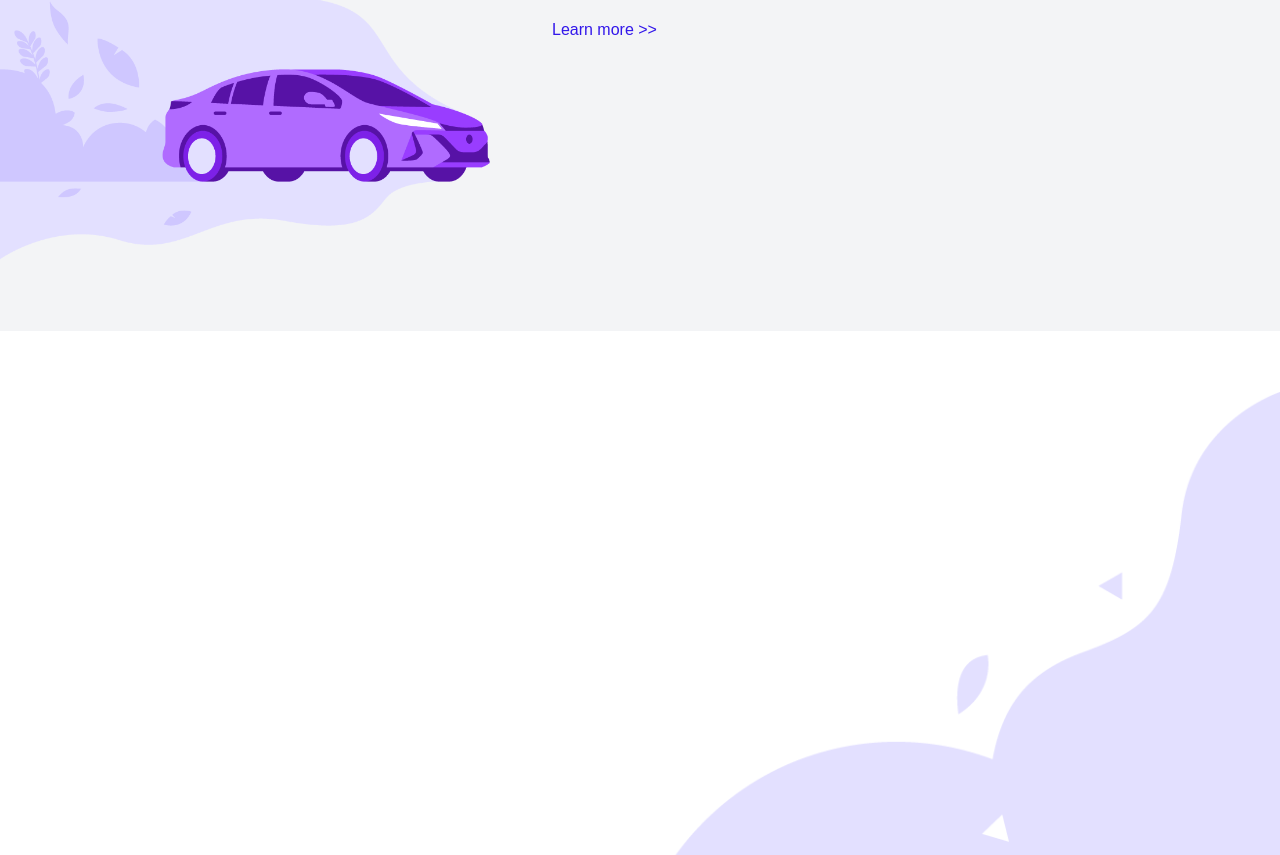
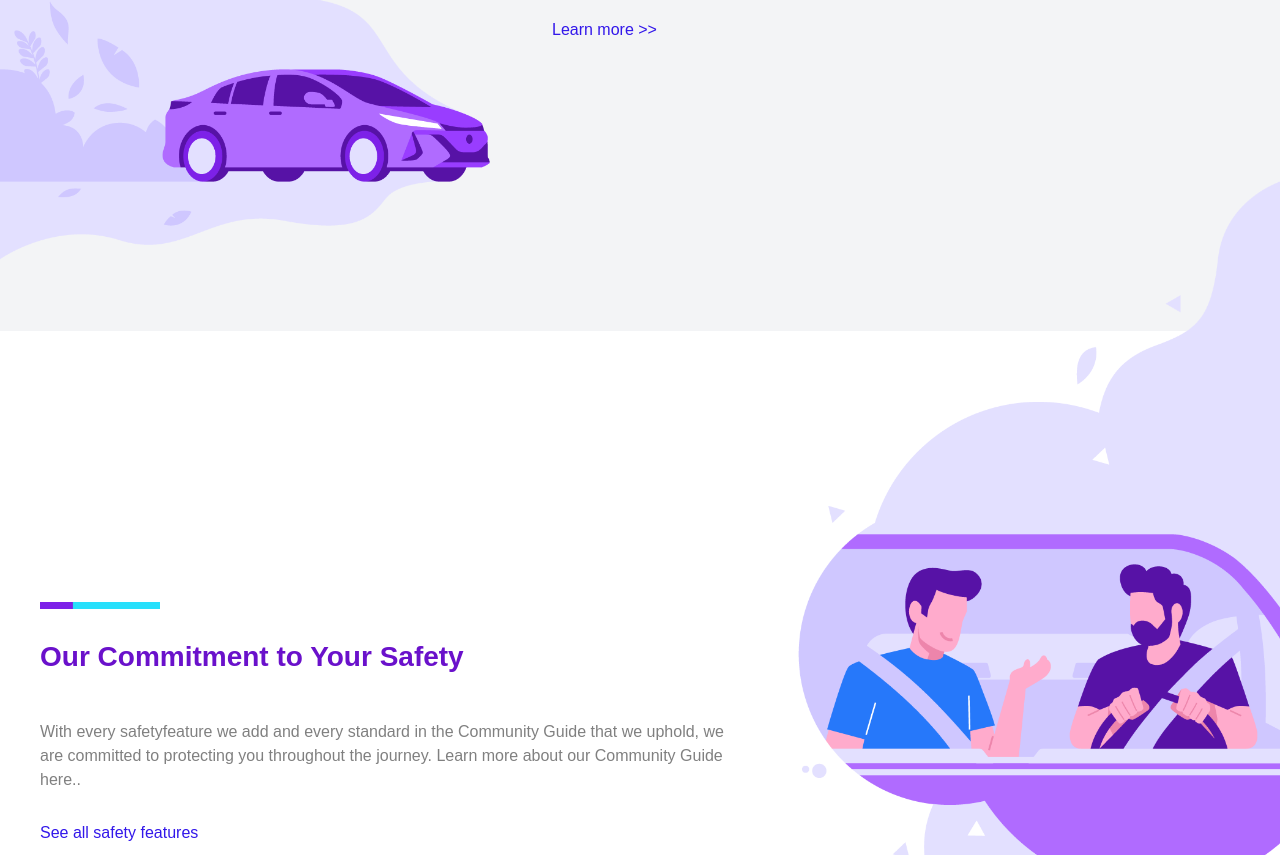
Before and after one commit to Bruno-Meireles/Driveon, a React (Vite) app: page / in a window 1280 px wide. Shown: the part 2045-2900 px from the top of the page. Built offline with nearby package versions, Linux system fonts and the light colour scheme; a web font is replaced by a local one.

Commit message:
work in Commitment

```diff
--- a/src/components/Commitment/Commitment.css
+++ b/src/components/Commitment/Commitment.css
@@ -2,13 +2,20 @@
     display: flex;
     align-items: center;
     justify-content: space-between;
-    padding: 60px 0;
+
 }
+.commitment-line{
+      max-width: 120px;
+}
+.commitment-content{
+       margin:0 auto;
+  }
+.commitment-container {
+    display: flex;
+    flex-direction: column;
+   gap: 2rem;
 
-.commitment-content {
-    max-width: 500px;
 }
-
 .commitment h2 {
     font-size: 28px;
     font-weight: bold;
@@ -16,18 +23,27 @@
 }
 
 .commitment p {
-    line-height: 1.6;
-    max-width: 500px;
+    line-height: 1.5;
+    font-size: 1rem;
+    max-width: 700px;
+    text-align: left;
+
+}
+.commitment-link{
+    color: var(--textBlue);
 }
 
+
 .commitment-image img {
-    max-width: 100%;
+    max-width: 500px;
     height: auto;
+    position: relative;
+    bottom: 150px;
 }
 
 .btn {
     display: inline-block;
-    background-color: #6d4fef;
+    background-color: var(--textPurple);
     color: white;
     padding: 12px 24px;
     text-decoration: none;
@@ -37,5 +53,5 @@
 }
 
 .btn:hover {
-    background-color: #5c3bc9;
+    background-color: var(--textPurple);
 }
--- a/src/components/Commitment/Commitment.tsx
+++ b/src/components/Commitment/Commitment.tsx
@@ -1,5 +1,6 @@
 import React from "react";
 import "./Commitment.css";
+import linha from "../../assets/img/linha.png";
 <img src={drivers} alt="Car img" />;
 import drivers from "../../assets/img/drivers.png";
 
@@ -7,13 +8,15 @@ const Commitment: React.FC = () => {
   return (
     <section className="commitment">
       <div className="commitment-content">
-        <h2>Our Commitment to Your Safety</h2>
+        <div className="commitment-container">
+        <img className="commitment-line" src={linha} alt="Line" />
+        <h2 className="commitment-title">Our Commitment to Your Safety</h2>
         <p>
           With every safetyfeature we add and every standard in the Community
           Guide that we uphold, we are committed to protecting you throughout
           the journey. Learn more about our Community Guide here..
         </p>
-        <span>See all safety features</span>
+        <span className="commitment-link">See all safety features</span></div>
       </div>
       <div className="commitment-image">
         <img src={drivers} alt="Car img" />
```
